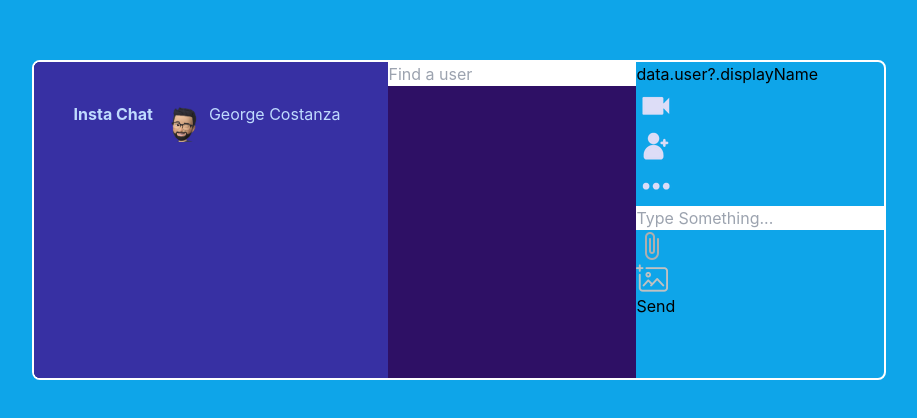
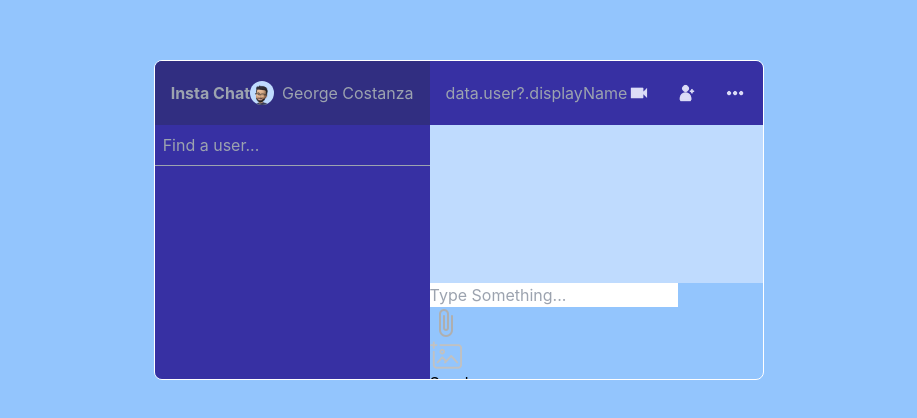
Before and after one commit to sanjeev-dhakjariwala/cn-chat-application, a React (Create React App) app: page / in a window 1280 px wide. Shown: the part 180-598 px from the top of the page, without its empty margins (181-1098 px from the left). Built offline with nearby package versions, Linux system fonts and the light colour scheme.

Commit message:
Styles added to components

```diff
--- a/src/components/Chat.js
+++ b/src/components/Chat.js
@@ -9,13 +9,13 @@ const Chat = () => {
   const data = [];
   return (
     <>
-      <div className="chat">
-        <div className="chatInfo">
+      <div className="chat flex-2">
+        <div className="chatInfoClass bg-indigo-800 h-16 p-4 flex items-center justify-between text-gray-400">
           <span>data.user?.displayName</span>
-          <div className="chatIcons">
-            <img src={Cam} alt="" />
-            <img src={Add} alt="" />
-            <img src={More} alt="" />
+          <div className="chatIcons flex gap-6">
+            <img className="h-6 cursor-pointer" src={Cam} alt="" />
+            <img className="h-6 cursor-pointer" src={Add} alt="" />
+            <img className="h-6 cursor-pointer" src={More} alt="" />
           </div>
         </div>
         <Messages />
--- a/src/components/Message.js
+++ b/src/components/Message.js
@@ -7,12 +7,10 @@ const Message = ({ message }) => {
   }, [message]);
   return (
     <>
-      <div
-        ref={ref}
-        className={`message message.senderId === currentUser.uid && "owner"}`}
-      >
-        <div className="messageInfo">
+      <div ref={ref} className={`flex gap-10 mb-20`}>
+        <div className="flex flex-col text-gray-400 font-light">
           <img
+            className="w-40 h-40 rounded-full object-cover"
             src="message.senderId === currentUser.uid
               ? currentUser.photoURL
               : data.user.photoURL"
@@ -20,9 +18,11 @@ const Message = ({ message }) => {
           />
           <span>Just Now</span>
         </div>
-        <div className="messageContext">
-          <p>message.text</p>
-          message.img && <img src="message.img" alt="" />
+        <div className="max-w-80 flex flex-col gap-10">
+          <p className="bg-white p-10 border-l border-b rounded-br-md max-w-max">
+            message.text
+          </p>
+          message.img && <img className="w-1/2" src="message.img" alt="" />
         </div>
       </div>
     </>
--- a/src/components/Messages.js
+++ b/src/components/Messages.js
@@ -9,7 +9,7 @@ const Messages = () => {
   useEffect(() => {}, [data.chatId]);
   return (
     <>
-      <div className="messages">
+      <div className="bg-blue-200 p-4 h-[calc(100%-160px)] overflow-y-scroll">
         {messages.map((m) => (
           <Message message={m} key={m.id} />
         ))}
--- a/src/components/NavBar.js
+++ b/src/components/NavBar.js
@@ -3,19 +3,17 @@ import UserPhoto from '../img/favicon_sanjeev.png';
 
 const NavBar = () => {
   return (
-    <>
-      <div className="flex item-center bg-indigo-800 h-50 p-10 justify-between text-blue-200">
-        <span className="font-bold">Insta Chat</span>
-        <div className="flex mx-2">
-          <img
-            src={UserPhoto}
-            alt="User"
-            className="w-12 h-10 rounded-full object-cover"
-          />
-          <span>George Costanza</span>
-        </div>
+    <div className="navbarClass flex justify-between items-center bg-indigo-900 h-16 p-4 text-gray-400">
+      <span className="logoClass font-bold">Insta Chat</span>
+      <div className="userClass flex gap-2 items-center">
+        <img
+          src={UserPhoto}
+          alt=""
+          className="h-6 w-6 bg-blue-200 rounded-full object-cover"
+        />
+        <span>George Costanza</span>
       </div>
-    </>
+    </div>
   );
 };
 
--- a/src/components/Search.js
+++ b/src/components/Search.js
@@ -11,12 +11,12 @@ const Search = () => {
 
   const handleSelect = () => {};
   return (
-    <>
-      <div className="search">
-        <div className="searchForm">
+    <div className="searchClass border-b border-gray-400">
+      <div className="searchFormClass p-2">
         <input
+          className="bg-transparent border-none text-white outline-none placeholder-lightgray"
           type="text"
-            placeholder="Find a user"
+          placeholder="Find a user..."
           onKeyDown={handleKey}
           onChange={(e) => {
             setUsername(e.target.value);
@@ -26,15 +26,21 @@ const Search = () => {
       </div>
       {err && <span>User Not found!!!</span>}
       {user && (
-          <div className="userChat" onClick={handleSelect}>
-            <img src={user.photoURL} alt="" />
+        <div
+          className="userChat p-4 flex items-center gap-10 text-white cursor-pointer hover:bg-indigo-700"
+          onClick={handleSelect}
+        >
+          <img
+            className="h-12 w-12 rounded-full object-cover"
+            src={user.photoURL}
+            alt=""
+          />
           <div className="userChatInfo">
-              <span>{user.displayName}</span>
+            <span className="text-xl font-semibold">{user.displayName}</span>
           </div>
         </div>
       )}
     </div>
-    </>
   );
 };
 
--- a/src/components/SideBar.js
+++ b/src/components/SideBar.js
@@ -5,13 +5,15 @@ import Chats from './Chats';
 
 const SideBar = () => {
   return (
-    <>
-      <div className="flex bg-violet-950 relative">
+    <div className='bg-indigo-800 relative"'>
+      <div className="flex-1">
         <NavBar />
         <Search />
+      </div>
+      <div className="flex">
         <Chats />
       </div>
-    </>
+    </div>
   );
 };
 
--- a/src/pages/HomePage.js
+++ b/src/pages/HomePage.js
@@ -5,8 +5,8 @@ import SideBar from '../components/SideBar';
 const HomePage = () => {
   return (
     <>
-      <div className="bg-sky-500 flex h-[100vh] items-center justify-center">
-        <div className="border-2 border-white rounded-lg flex w-65 h-80 overflow-hidden">
+      <div className="homeClass bg-blue-300 h-screen flex items-center justify-center">
+        <div className="containerClass border border-white rounded-lg w-65 h-80 flex overflow-hidden tablet:w-90">
           <SideBar />
           <Chat />
         </div>
--- a/tailwind.config.js
+++ b/tailwind.config.js
@@ -1,8 +1,10 @@
 /** @type {import('tailwindcss').Config} */
 module.exports = {
-  content: ["./src/**/*.{js,jsx,ts,tsx}"],
+  content: ['./src/**/*.{js,jsx,ts,tsx}'],
   theme: {
-    extend: {},
+    extend: {
+      lightgray: 'lightgray'
+    }
   },
-  plugins: [],
+  plugins: []
 };
```
Also changed, not shown: 1 other file (tests, documents, lock files or other folders). Lines whose indentation alone changed are shown as unchanged.
